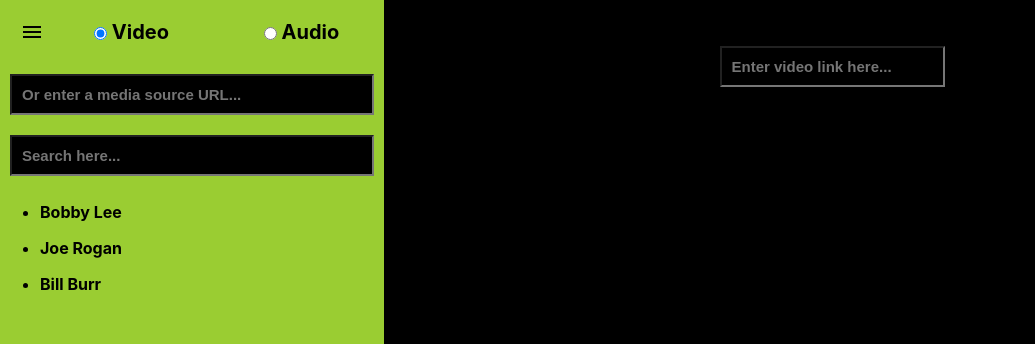
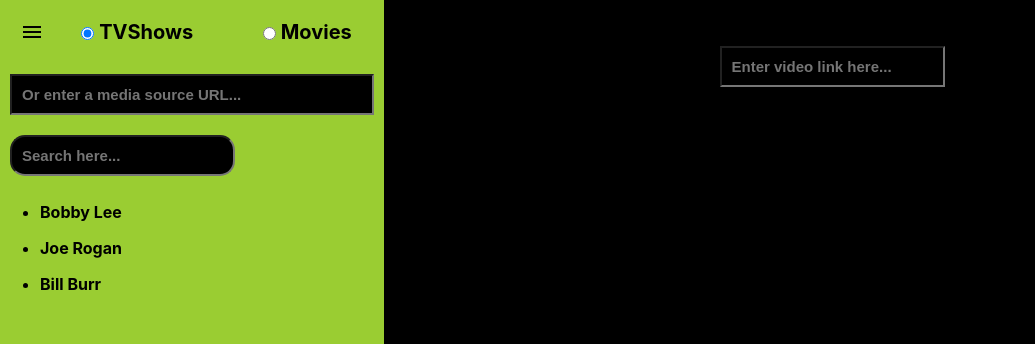
Before and after one commit to shksa/YeezyMediaPlayer, a React (Create React App) app: page / in a window 1280 px wide. Shown: the top 344 px of the page, without its empty margins (0-1035 px from the left). Built offline with nearby package versions, Linux system fonts and the light colour scheme; no server answers.

Commit message:
changed the search startergy, added movies media tyep, other changes

```diff
--- a/src/App/App.js
+++ b/src/App/App.js
@@ -14,25 +14,31 @@ class App extends Component {
     this.setState({mediaURL})
   }
 
-  handleHamburgerClick = () => {
+  toggleSidebarVisibility = () => {
     this.setState((state) => ({
       showSidebar: !state.showSidebar
     }))
   }
 
-  handleSidebarVisibilty = (boolean) => {
-    this.setState({
-      showSidebar: boolean
-    })
-  }
+  closeSidebar = () => {this.setState({showSidebar: false})}
 
   render() {
     // console.log("In render of App, state: ", this.state)
     const {mediaURL, showSidebar} = this.state
     return (
       <s.App>
-        <Sidebar handleSidebarVisibilty={this.handleSidebarVisibilty} showSidebar={showSidebar} handleMediaURLChange={this.handleMediaURLChange} handleHamburgerClick={this.handleHamburgerClick}/>
-        <MediaViewer isSidebarOpen={showSidebar} mediaURL={mediaURL} handleMediaURLChange={this.handleMediaURLChange} handleHamburgerClick={this.handleHamburgerClick}  />
+        <Sidebar
+          closeSidebar={this.closeSidebar}
+          showSidebar={showSidebar}
+          handleMediaURLChange={this.handleMediaURLChange}
+          toggleSidebarVisibility={this.toggleSidebarVisibility}
+        />
+        <MediaViewer
+          isSidebarOpen={showSidebar}
+          mediaURL={mediaURL}
+          handleMediaURLChange={this.handleMediaURLChange}
+          toggleSidebarVisibility={this.toggleSidebarVisibility}
+        />
       </s.App>
     );
   }
--- a/src/components/MediaViewer/MediaViewer.js
+++ b/src/components/MediaViewer/MediaViewer.js
@@ -12,11 +12,11 @@ class MediaViewer extends React.Component {
   }
 
   render() {
-    const {mediaURL, handleHamburgerClick, isSidebarOpen} = this.props
+    const {mediaURL, toggleSidebarVisibility, isSidebarOpen} = this.props
     return (
       <s.MediaViewerContainer isSidebarOpen={isSidebarOpen}>
         <s.MediaURLInputWrapper>
-            <common.MenuIcon insideComp="MediaViewer" className="material-icons" isSidebarOpen={isSidebarOpen} onClick={handleHamburgerClick} >menu</common.MenuIcon>
+            <common.MenuIcon insideComp="MediaViewer" className="material-icons" isSidebarOpen={isSidebarOpen} onClick={toggleSidebarVisibility} >menu</common.MenuIcon>
             <s.MediaURLInput onKeyUp={this.handleMediaURLInput} placeholder="Enter video link here..." />
         </s.MediaURLInputWrapper>
         <s.MediaPlayerWrapper>
--- a/src/components/Sidebar/MediaList/MediaList.js
+++ b/src/components/Sidebar/MediaList/MediaList.js
@@ -4,11 +4,43 @@ import MediaItem from '../MediaItem/MediaItem'
 
 
 class MediaList extends React.Component {
+
+  constructor(props) {
+    super(props)
+    this.state = {
+      mediaListNodes: props.mediaListNodes,
+      mediaListNodesToShow: props.mediaListNodes
+    }
+  }
+
+  filterMediaList = (event) => {
+    const {mediaListNodes} = this.state
+    const mediaListNodesToShow = []
+    const query = event.target.value.toUpperCase()
+    for (let i = 0; i < mediaListNodes.length; i++) {
+      const node = mediaListNodes[i]
+      if (node.innerText.toUpperCase().indexOf(query) > -1) { // AnyString.indexOf("") always > -1
+        mediaListNodesToShow.push(node)
+      }
+    }
+    this.setState({mediaListNodesToShow})
+  }
+
   render() {
-    const {mediaListNodesToShow, handleMediaURLChange, handleSidebarVisibilty, clickedItemTracker, clickedItemID} = this.props
-    // console.log("baseMediaURL", baseMediaURL)
-    // console.log("mediaListNodesToShow", mediaListNodesToShow)
+    const {
+      handleMediaURLChange,
+      handleSidebarVisibilty,
+      clickedItemTracker,
+      clickedItemID
+    } = this.props
+
+    const {mediaListNodes, mediaListNodesToShow} = this.state
+
+    console.log("mediaListNodes in MediaList: ", mediaListNodes)
+    console.log("mediaListNodesToShow in MediaList: ", mediaListNodesToShow)
     return (
+      <div>
+        <s.SearchBar onKeyUp={this.filterMediaList} placeholder="Search here..."/>
         <s.UnList>
           {
             mediaListNodesToShow.map((node, idx) => {
@@ -16,10 +48,22 @@ class MediaList extends React.Component {
               const nodeHrefURL = node.attributes["href"].value
               // console.log("in media list, nodeValue: ", nodeValue)
               // console.log("in media list, nodeHrefURL: ", nodeHrefURL)
-            return <MediaItem clickedItemID={clickedItemID} itemID={nodeValue+idx} clickedItemTracker={clickedItemTracker} handleSidebarVisibilty={handleSidebarVisibilty} key={nodeValue+idx} itemValue={nodeValue} itemURL={nodeHrefURL} handleMediaURLChange={handleMediaURLChange}/>
+              return (
+                <MediaItem
+                  clickedItemID={clickedItemID}
+                  itemID={nodeValue+idx}
+                  clickedItemTracker={clickedItemTracker}
+                  handleSidebarVisibilty={handleSidebarVisibilty}
+                  key={nodeValue+idx}
+                  itemValue={nodeValue}
+                  itemURL={nodeHrefURL}
+                  handleMediaURLChange={handleMediaURLChange}
+                />
+              )
             })
           }
         </s.UnList>
+      </div>
     );
   }
 }
--- a/src/components/Sidebar/MediaList/style.js
+++ b/src/components/Sidebar/MediaList/style.js
@@ -2,3 +2,13 @@ import styled from 'styled-components';
 
 export const UnList = styled.ul`
 `
+
+export const SearchBar = styled.input`
+  margin: 10px;
+  padding: 10px;
+  font-size: 15px;
+  background-color: black;
+  color: white;
+  font-weight: bold;
+  border-radius: 15px;
+`;
--- a/src/components/Sidebar/Sidebar.js
+++ b/src/components/Sidebar/Sidebar.js
@@ -8,14 +8,21 @@ import * as common from '../common/common'
 
 class Sidebar extends React.Component {
 
-  state = {mediaListNodes: null, mediaListNodesToShow: null, mediaSourceURL: null, clickedItemID: null}
+  state = { mediaListNodes: null, clickedItemID: null, mediaTypeToURLSourceMap: null, mediaTypes: null, defaultMediaTypeToShow: null }
+
+  constructor(props) {
+    super(props)
+    this.state.mediaTypeToURLSourceMap = utils.MediaTypeToURLSourceMap
+    this.state.mediaTypes = Object.keys(utils.MediaTypeToURLSourceMap)
+    this.state.defaultMediaTypeToShow = this.state.mediaTypes[0]
+  }
 
   clickedItemTracker = (clickedItemID) => {
     this.setState({clickedItemID})
   }
 
   getMedia = async(mediaSourceURL) => {
-    this.setState({mediaListNodes: null, mediaListNodesToShow: null, mediaSourceURL})
+    this.setState({mediaListNodes: null})
     let html
     try {
       console.log("fetching..", mediaSourceURL)
@@ -35,34 +42,21 @@ class Sidebar extends React.Component {
     // console.log("LinkNodes after", mediaListNodes)
 
     // console.log(mediaListNodes)
-    this.setState({mediaListNodes, mediaListNodesToShow: mediaListNodes})
+    this.setState({mediaListNodes})
   }
 
   componentWillMount = () => {
-    const defaultMediaURL = `${utils.CORSProxy}${utils.MediaSourceMap.video}`
+    const defaultMediaTypeToShow = this.state.defaultMediaTypeToShow
+    const mediaURL = this.state.mediaTypeToURLSourceMap[defaultMediaTypeToShow]
+    const defaultMediaURL = `${utils.CORSProxy}${mediaURL}`
     this.getMedia(defaultMediaURL)
   }
 
   handleMediaTypeOnClick = (event) => {
     const mediaType = event.target.value
     console.log(mediaType)
-    const mediaSourceURL = `${utils.CORSProxy}${utils.MediaSourceMap[mediaType]}`
+    const mediaSourceURL = `${utils.CORSProxy}${this.state.mediaTypeToURLSourceMap[mediaType]}`
     this.getMedia(mediaSourceURL)
-  }
-
-  searchHandler = (event) => {
-    // console.log(event)
-    event.preventDefault()
-    const query = event.target.value.toUpperCase()
-    const {mediaListNodes} = this.state
-    const relatedSearches = []
-    for (let i = 0; i < mediaListNodes.length; i++) {
-      const node = mediaListNodes[i]
-      if (node.innerText.toUpperCase().indexOf(query) > -1) { // AnyString.indexOf("") always > -1
-        relatedSearches.push(node)
-      }
-    }
-    this.setState({mediaListNodesToShow: relatedSearches})
   }
 
   handleMediaSourceURLInput = (event) => {
@@ -74,24 +68,42 @@ class Sidebar extends React.Component {
   }
 
   render() {
-    const {handleMediaURLChange, showSidebar, handleHamburgerClick, handleSidebarVisibilty} = this.props
-    const {mediaListNodesToShow, clickedItemID} = this.state
-    const showLoader = this.state.mediaListNodesToShow === null
+    const {handleMediaURLChange, showSidebar, toggleSidebarVisibility, closeSidebar} = this.props
+    const {clickedItemID, mediaListNodes, mediaTypes, defaultMediaTypeToShow} = this.state
+    console.log("mediaTypes: ", mediaTypes)
+    const showLoader = mediaListNodes === null
     return (
       <s.MediaListContainer showSidebar={showSidebar}>
         <s.IconAndMediaTypeWrapper>
-          <common.MenuIcon className="material-icons" onClick={handleHamburgerClick}>menu</common.MenuIcon>
+          <common.MenuIcon className="material-icons" onClick={toggleSidebarVisibility}>menu</common.MenuIcon>
           <s.MediaTypesContainer>
-            <s.MediaTypeWrapper><s.MediaType defaultChecked onClick={this.handleMediaTypeOnClick} type="radio" name="mediaType" value="video" />Video</s.MediaTypeWrapper>
-            <s.MediaTypeWrapper><s.MediaType onClick={this.handleMediaTypeOnClick} type="radio" name="mediaType" value="audio"/> Audio</s.MediaTypeWrapper>
+            {
+              mediaTypes.map((mediaType) =>
+                (<s.MediaTypeWrapper key={mediaType}>
+                  <s.MediaType
+                    defaultChecked={defaultMediaTypeToShow === mediaType}
+                    onClick={this.handleMediaTypeOnClick}
+                    type="radio"
+                    name="mediaType"
+                    value={mediaType}
+                  />
+                  {mediaType}
+                </s.MediaTypeWrapper>)
+              )
+            }
           </s.MediaTypesContainer>
         </s.IconAndMediaTypeWrapper>
         <s.MediaSourceURLInput onKeyUp={this.handleMediaSourceURLInput} placeholder="Or enter a media source URL..."/>
-        <s.SearchBar onKeyUp={this.searchHandler} placeholder="Search here..."/>
         <s.MediaListWrapper showLoader={showLoader}>
           {showLoader
             ? <Loader />
-            : <MediaList clickedItemID={clickedItemID} clickedItemTracker={this.clickedItemTracker} handleSidebarVisibilty={handleSidebarVisibilty} mediaListNodesToShow={mediaListNodesToShow} handleMediaURLChange={handleMediaURLChange} />
+            : <MediaList
+                mediaListNodes={mediaListNodes}
+                clickedItemID={clickedItemID}
+                clickedItemTracker={this.clickedItemTracker}
+                closeSidebar={closeSidebar}
+                handleMediaURLChange={handleMediaURLChange}
+              />
           }
         </s.MediaListWrapper>
       </s.MediaListContainer>
--- a/src/components/Sidebar/style.js
+++ b/src/components/Sidebar/style.js
@@ -35,17 +35,13 @@ export const MediaType = styled.input`
   margin-right: 5px;
 `
 
-export const SearchBar = styled.input`
+export const MediaSourceURLInput = styled.input`
   margin: 10px;
   padding: 10px;
   font-size: 15px;
   background-color: black;
   color: white;
   font-weight: bold;
-`;
-
-export const MediaSourceURLInput = styled(SearchBar)`
-
 `
 
 export const MediaListWrapper = styled.div`
--- a/src/utils.js
+++ b/src/utils.js
@@ -49,9 +49,9 @@ export const FetchHtml = async(url, delay = 0) => {
 
 export const DefaultVid = ""
 
-export const MediaSourceMap = {
-  video: "http://dl.uploadfdl.com/files/Serial/",
-  audio: "http://thesoundeffect.com/music/"
+export const MediaTypeToURLSourceMap = {
+  TVShows: "http://dl.uploadfdl.com/files/Serial/",
+  Movies: "http://79.127.126.110/Movie/",
 }
 
 export const CORSProxy = "https://cors.io/?"
```
Also changed, not shown: src/components/Sidebar/MediaItem/MediaItem.js (+17 -2 lines). Lines whose indentation alone changed are shown as unchanged.
